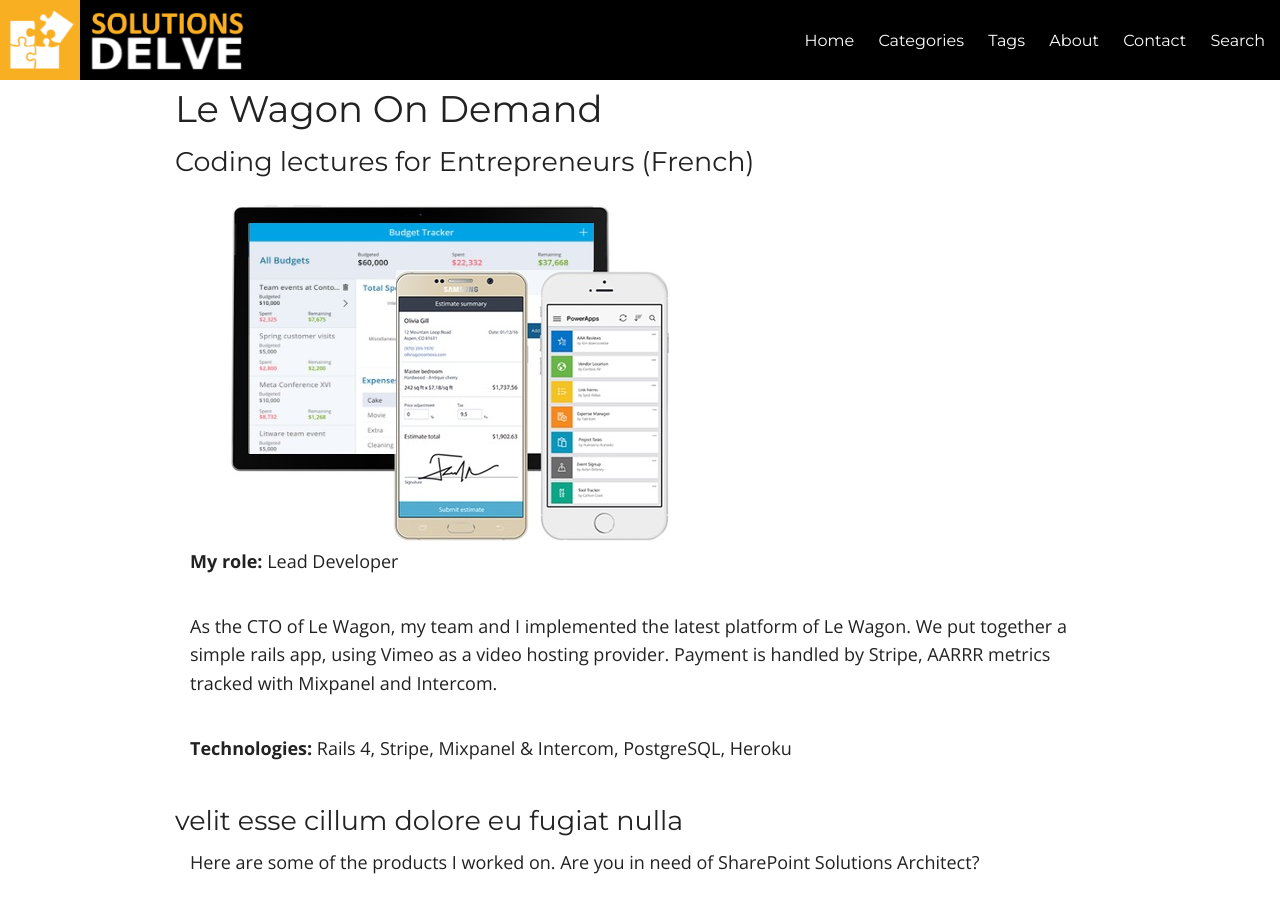
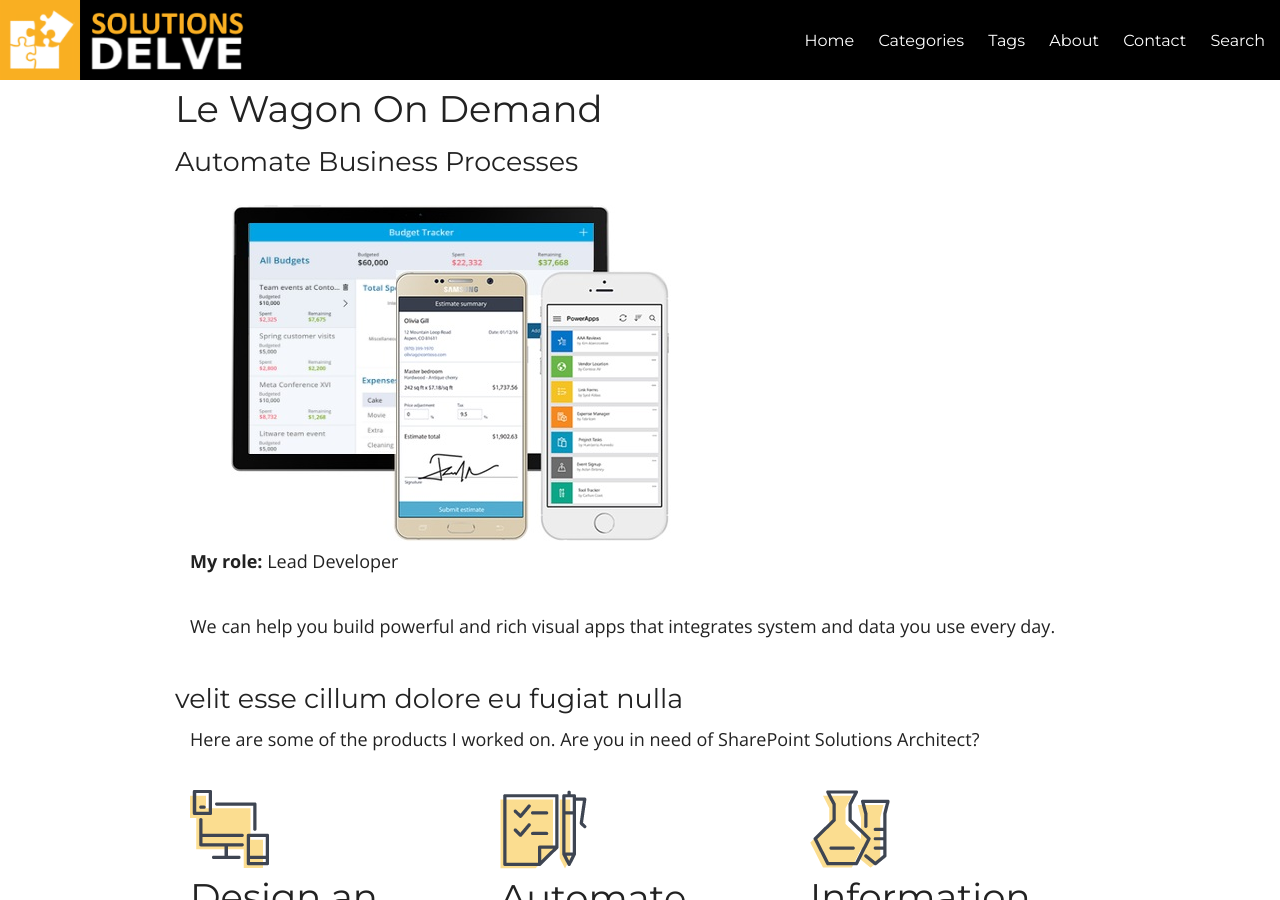
Before and after one commit to ldsouza/ldsouza.github.io, a Jekyll site: the page built from services.md, in a window 1280 px wide and 900 px high. Built offline with Jekyll 4.4.1, drawn with Linux system fonts in a browser that asks for light colours; nearby versions of some CDN libraries; library files that are not in the unit come from our copies.

Commit message:
Update portfolio.html

```diff
--- a/_includes/portfolio.html
+++ b/_includes/portfolio.html
@@ -2,12 +2,10 @@
    <div class="row">
    <section class="services" id="services">
     <h2>Le Wagon On Demand</h2>
-    <h3>Coding lectures for Entrepreneurs (French)</h3>
+    <h3>Automate Business Processes</h3>
    <img src="{{ site.url }}/images/services/2.jpg" alt="IT DELVE">
     <p><strong>My role:</strong> Lead Developer</p>
-    <p>As the CTO of Le Wagon, my team and I implemented the latest platform of Le Wagon. We put together a simple rails app, using Vimeo as a video hosting provider. Payment is handled by Stripe, AARRR metrics tracked with Mixpanel and Intercom.</p>
-    <p>
-      <strong>Technologies:</strong> Rails 4, Stripe, Mixpanel & Intercom, PostgreSQL, Heroku
+    <p>We can help you build powerful and rich visual apps that integrates system and data you use every day.
     </p>
 
   <div class="spacer"></div>
```
